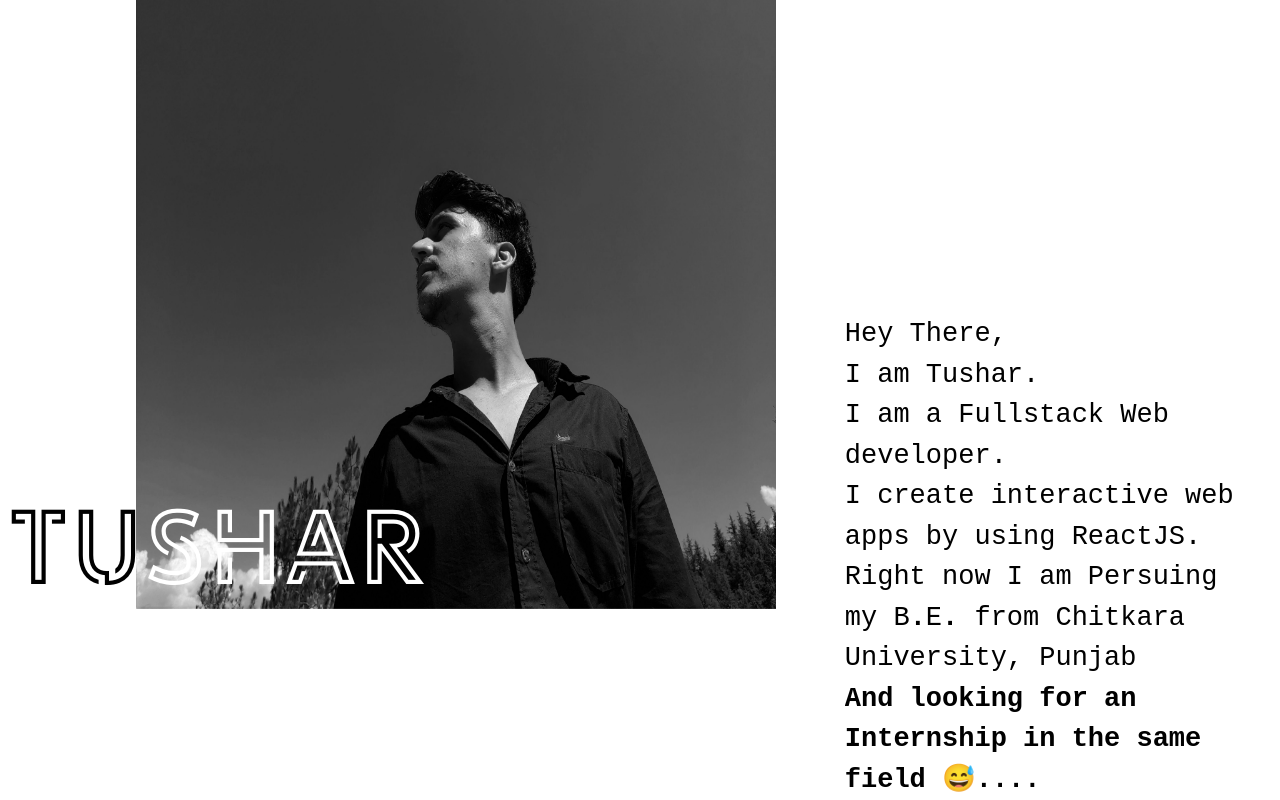
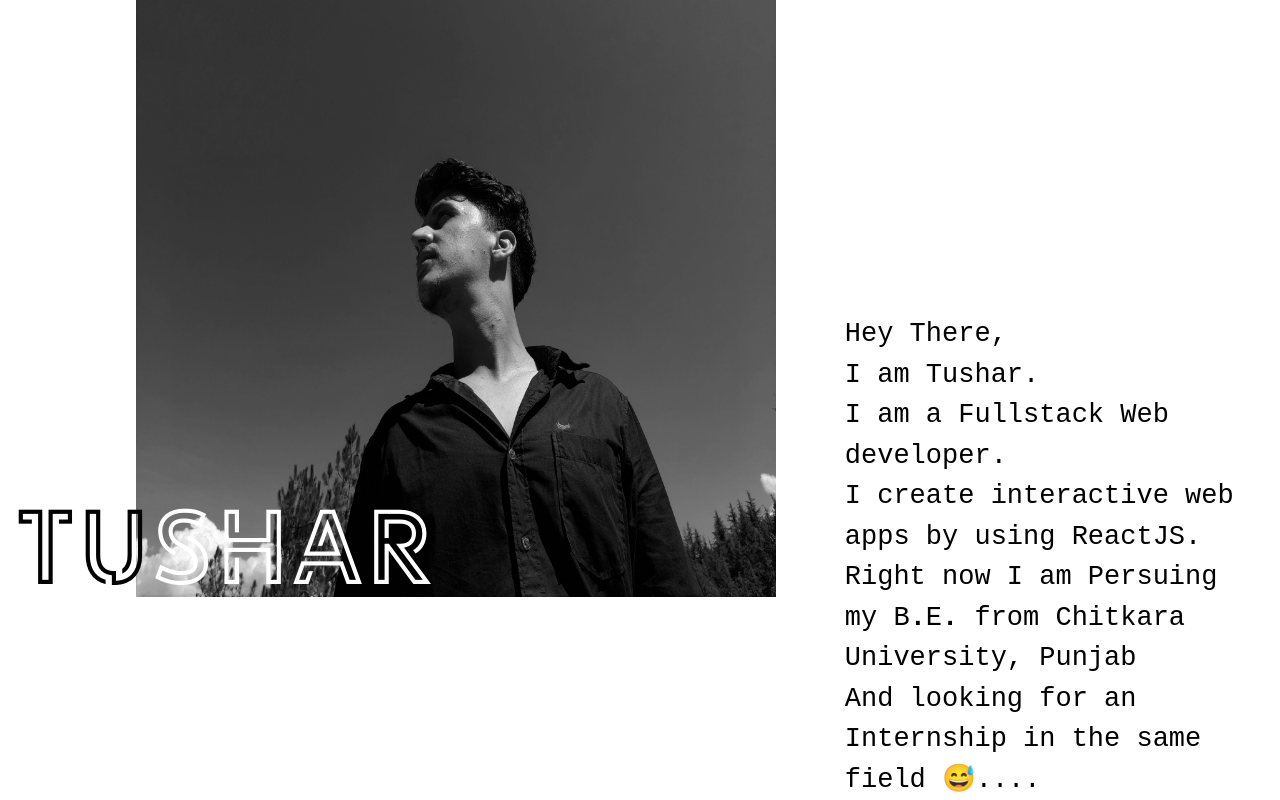
Before and after one commit to Tusha-ar/Portfolio_, a React (Create React App) app: page / in a window 1280 px wide. Shown: the part 193-993 px from the top of the page. Built offline with nearby package versions, Linux system fonts and the light colour scheme.

Commit message:
contact page

```diff
--- a/src/Components/Details_home/Details_Home.js
+++ b/src/Components/Details_home/Details_Home.js
@@ -10,7 +10,7 @@ const Details_Home = ()=> {
                 I am a Fullstack Web developer.<br/>
                 I create interactive web apps by using ReactJS.<br/>
                 Right now I am Persuing my B<strong>.</strong>E<strong>.</strong> from Chitkara University, Punjab<br/>
-                <strong>And looking for an Internship in the same field 😅....</strong>
+                And looking for an Internship in the same field 😅....
             </p>
         </div>
     )
--- a/src/Components/Details_home/details_home.scss
+++ b/src/Components/Details_home/details_home.scss
@@ -17,3 +17,12 @@
     font-size: 27px;
     overflow: hidden;
 }
+
+@media screen and (max-width: '900px'){
+    .det{
+        position: relative;
+        margin: 0;
+        width: 100%;
+        padding: 20px;
+    }
+}
--- a/src/Components/Main/main.scss
+++ b/src/Components/Main/main.scss
@@ -7,14 +7,16 @@
     justify-content: space-between;
     height: 90vh;
     & img{
-        margin-top: 12%;
+        margin-top: 16%;
         margin-left: 10%;
         width: 50%;
         height: 80%;
+        bottom: 10px;
         position: fixed;
     }
     & span{
         bottom: 0;
+        left: 15px;
         font-family: head;
         font-size: 6.2em;
         position: fixed;
@@ -24,3 +26,22 @@
         }
     }
 }
+
+
+@media screen and (max-width: '900px'){
+    .main{
+        height: auto;
+        flex-direction: column;
+        margin-top: 20%;
+        position: absolute;
+        justify-content: center;
+        & img{
+            position: relative;
+            height: 50%;
+            width: 80%;
+        }
+        & span{
+            display: none;
+        }
+    }
+}
```
